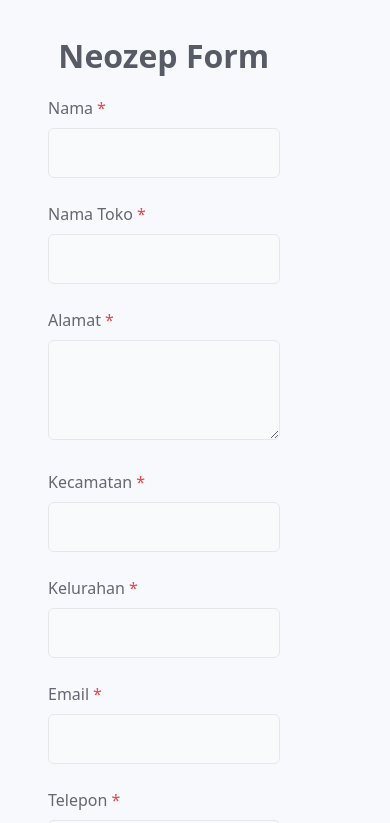
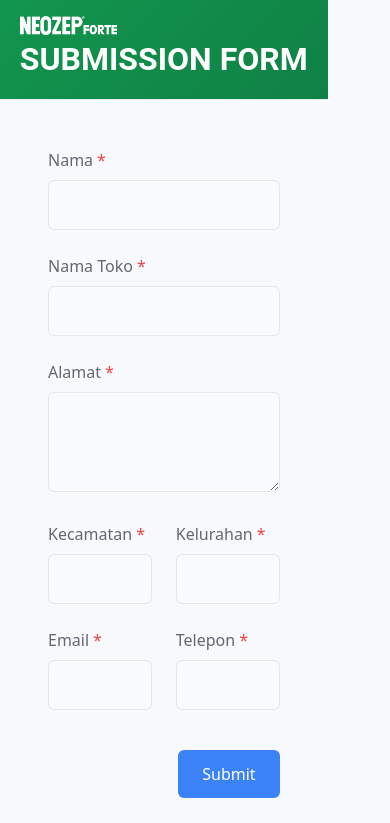
Before and after one commit to ZikraGenexyz/neozep_website, a Next.js app: page /form in a window 390 px wide. Shown: the top 823 px of the page. Built offline with nearby package versions, Linux system fonts and the light colour scheme.

Commit message:
fix: submission form

```diff
--- a/src/app/form/page.tsx
+++ b/src/app/form/page.tsx
@@ -85,10 +85,19 @@
     <div className="main-container">
       <div className="content-wrapper" style={{ maxWidth: '100vw !important' }}>
         <main className="main-content">
-          <h1 className="header-title" style={{ display: 'flex', justifyContent: 'center' }}>Neozep Form</h1>
-
+          <div className="form-page-layout">
+            <div className="form-logo-section">
+              <div className="form-logo-wrapper">
+                <img src="/neozep_logo.png" alt="Neozep Logo" className="form-logo" />
+                <span className="form-logo-text">SUBMISSION FORM</span>
+              </div>
+            </div>
+            <div className="form-section">
+              {/* <h1 className="header-title">Neozep Form</h1> */}
               <div className="form-container">
                 <form onSubmit={handleSubmit}>
+
+                  {/* <div className="form-row"> */}
                     <div className="form-group">
                       <label htmlFor="nama" className="form-label required-field">Nama</label>
                       <input
@@ -114,6 +123,8 @@
                         required
                       />
                     </div>
+                  {/* </div> */}
+
 
                   <div className="form-group">
                     <label htmlFor="alamat" className="form-label required-field">Alamat</label>
@@ -127,6 +138,7 @@
                     ></textarea>
                   </div>
 
+                  <div className="form-row">
                     <div className="form-group">
                       <label htmlFor="kecamatan" className="form-label required-field">Kecamatan</label>
                       <input
@@ -152,7 +164,9 @@
                         required
                       />
                     </div>
+                  </div>
 
+                  <div className="form-row">
                     <div className="form-group">
                       <label htmlFor="email" className="form-label required-field">Email</label>
                       <input
@@ -178,6 +192,8 @@
                         required
                       />
                     </div>
+                  </div>
+
 
                   {error && (
                     <div className="form-error">
@@ -193,24 +209,18 @@
                     >
                       {loading ? 'Submitting...' : 'Submit'}
                     </button>
-                <button
-                  type="button"
-                  className="form-cancel-btn"
-                  onClick={() => window.history.back()}
-                  disabled={loading}
-                >
-                  Cancel
-                </button>
                   </div>
                 </form>
               </div>
+            </div>
+          </div>
         </main>
 
-        <footer className="footer">
+        {/* <footer className="footer">
           <div className="footer-content">
             &copy; {new Date().getFullYear()} Neozep. All rights reserved.
           </div>
-        </footer>
+        </footer> */}
       </div>
     </div>
   );
--- a/src/app/styles/form.css
+++ b/src/app/styles/form.css
@@ -1,8 +1,77 @@
+.form-page-layout {
+  display: flex;
+  flex-direction: row;
+  width: 100%;
+  min-height: 80vh;
+}
+
+.main-content {
+  background: linear-gradient(135deg, var(--green) 0%, var(--dark-green) 100%);
+  padding: 0;
+}
+
+.form-logo-section {
+  flex: 1;
+  display: flex;
+  flex-direction: column;
+  align-items: center;
+  justify-content: center;
+  padding: 2rem;
+  /* background: linear-gradient(135deg, var(--green) 0%, var(--dark-green) 100%); */
+  background-color: transparent;
+}
+
+.form-logo {
+  width: 25vw;
+  object-fit: contain;
+  filter: brightness(0) invert();
+}
+
+.form-logo-text {
+  font-family: 'Roboto', Arial, Helvetica, sans-serif;
+  font-size: 2rem;
+  font-weight: 700;
+  width: 100%;
+  text-align: left;
+}
+
+.form-section {
+  flex: 1.5;
+  display: flex;
+  flex-direction: column;
+  padding: 2rem;
+  align-items: center;
+  justify-content: center;
+  background-color: var(--background);
+  max-height: 100vh;
+  height: 100vh;
+  overflow-y: auto;
+}
+
 .form-container {
+  background-color: var(--background);
+  border-radius: 0.75rem;
+  width: 100%;
+  padding: 2rem;
+}
+
+.form-title-container {
+  flex: 1;
+  display: flex;
+  flex-direction: row;
+  align-items: center;
   width: 100%;
   max-width: 800px;
   margin: 0 auto;
-  padding: 1rem;
+}
+
+.form-content-wrapper {
+  display: flex;
+  flex-direction: row;
+  align-items: center;
+  justify-content: center;
+  width: 100%;
+  max-width: 800px;
 }
 
 .form-title {
@@ -12,7 +81,15 @@
   color: var(--text);
 }
 
+.form-row {
+  display: flex;
+  flex-direction: row;
+  gap: 1.5rem;
+  width: 100%;
+}
+
 .form-group {
+  flex: 1;
   margin-bottom: 1.5rem;
 }
 
@@ -90,8 +167,8 @@
 
 .form-buttons {
   display: flex;
-  justify-content: flex-start;
-  margin-top: 2rem;
+  justify-content: flex-end;
+  margin-top: 1rem;
 }
 
 .required-field::after {
@@ -114,3 +191,24 @@
   opacity: 0.5;
   cursor: not-allowed;
 }
+
+/* Responsive styles for mobile devices */
+@media (max-width: 768px) {
+  .form-page-layout {
+    flex-direction: column;
+  }
+
+  .form-logo-section {
+    padding: 1rem;
+    border-right: none;
+    border-bottom: 1px solid #e9ecef;
+  }
+
+  .form-logo {
+    max-height: 150px;
+  }
+
+  .form-section {
+    padding: 1rem;
+  }
+}
--- a/src/components/table.tsx
+++ b/src/components/table.tsx
@@ -550,7 +550,7 @@
           <button
             className="pagination-button next"
             onClick={goToNextPage}
-            disabled={page === totalPages}
+            disabled={page === totalPages || totalPages === 0}
           >
             Next
           </button>
```
Lines whose indentation alone changed are shown as unchanged.
